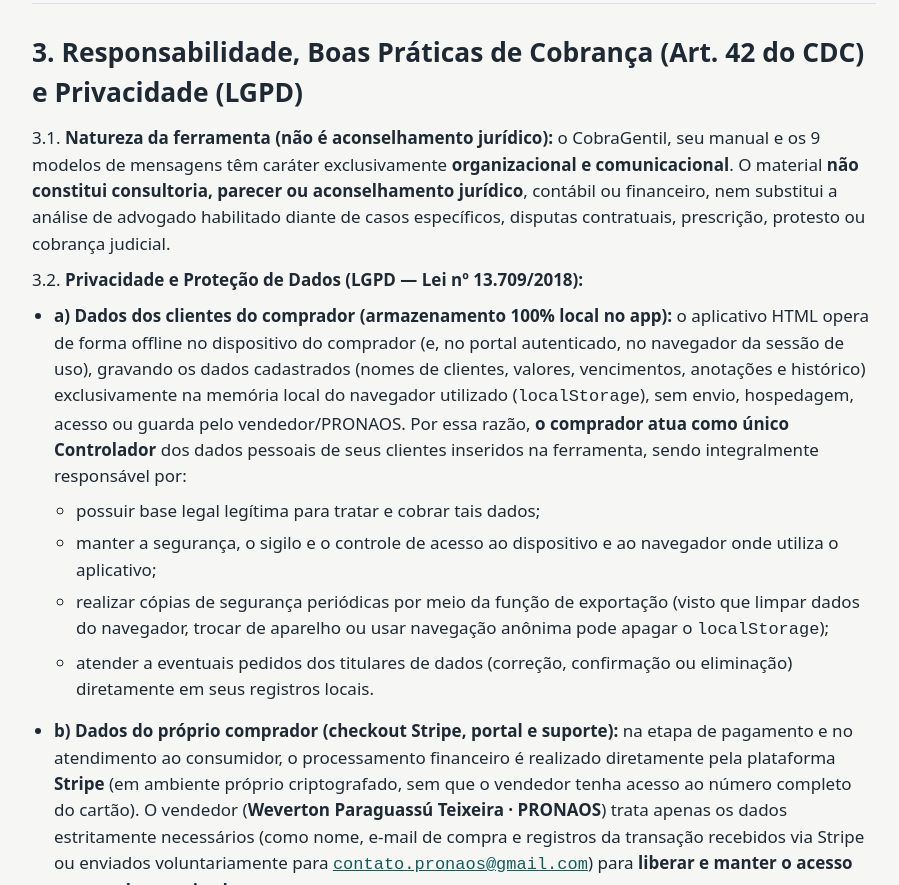
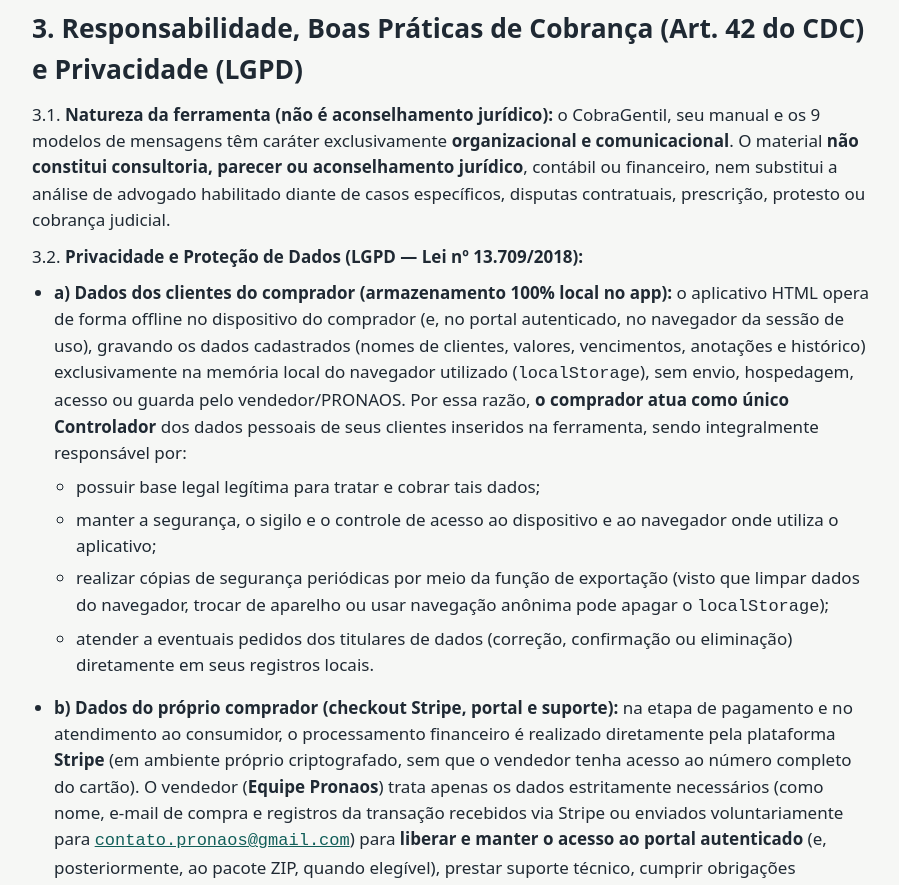
Before and after one commit to WevertonParaguassu/cobragentil-portal, a plain HTML site: page web/termos.html in a window 1280 px wide. Shown: the part 1915-2800 px from the top of the page, without its empty margins (186-1085 px from the left). Drawn offline with Linux system fonts and the light colour scheme.

Commit message:
Atualiza o fornecedor visível para Equipe Pronaos

```diff
--- a/web/termos.html
+++ b/web/termos.html
@@ -32,7 +32,7 @@ hr.sep{border:0;border-top:1px solid var(--borda);margin:28px 0}
   <div class="wrap">
     <article>
 <p class="meta"><strong>Versão:</strong> 1.1 (13/11/2026, horário de Brasília)</p>
-<p class="meta"><strong>Responsável pela oferta:</strong> Weverton Paraguassú Teixeira · PRONAOS (suporte: <code><a href="mailto:contato.pronaos@gmail.com">contato.pronaos@gmail.com</a></code> | checkout oficial: Stripe)</p>
+<p class="meta"><strong>Responsável pela oferta:</strong> Equipe Pronaos (suporte: <code><a href="mailto:contato.pronaos@gmail.com">contato.pronaos@gmail.com</a></code> | checkout oficial: Stripe)</p>
 <p class="meta"><strong>Produto:</strong> CobraGentil (acesso autenticado ao portal web, aplicativo HTML, manual de uso e 9 modelos de mensagens de cobrança para WhatsApp — pagamento único de R$ 49,00)</p>
 <hr class="sep">
 <h2>1. Objeto e Licença de Uso Individual</h2>
@@ -63,7 +63,7 @@ hr.sep{border:0;border-top:1px solid var(--borda);margin:28px 0}
 <li>realizar cópias de segurança periódicas por meio da função de exportação (visto que limpar dados do navegador, trocar de aparelho ou usar navegação anônima pode apagar o <code>localStorage</code>);</li>
 <li>atender a eventuais pedidos dos titulares de dados (correção, confirmação ou eliminação) diretamente em seus registros locais.</li>
 </ul></li>
-<li><strong>b) Dados do próprio comprador (checkout Stripe, portal e suporte):</strong> na etapa de pagamento e no atendimento ao consumidor, o processamento financeiro é realizado diretamente pela plataforma <strong>Stripe</strong> (em ambiente próprio criptografado, sem que o vendedor tenha acesso ao número completo do cartão). O vendedor (<strong>Weverton Paraguassú Teixeira · PRONAOS</strong>) trata apenas os dados estritamente necessários (como nome, e-mail de compra e registros da transação recebidos via Stripe ou enviados voluntariamente para <code><a href="mailto:contato.pronaos@gmail.com">contato.pronaos@gmail.com</a></code>) para <strong>liberar e manter o acesso ao portal autenticado</strong> (e, posteriormente, ao pacote ZIP, quando elegível), prestar suporte técnico, cumprir obrigações legais/fiscais, prevenir fraudes e processar cancelamentos e reembolsos dentro do prazo legal (Art. 7º, incisos II, V e IX, da LGPD). Esses dados não são vendidos nem compartilhados com terceiros para fins de publicidade, podendo o comprador solicitar informações ou atendimento sobre seus dados pessoais diretamente pelo e-mail <code><a href="mailto:contato.pronaos@gmail.com">contato.pronaos@gmail.com</a></code>.</li>
+<li><strong>b) Dados do próprio comprador (checkout Stripe, portal e suporte):</strong> na etapa de pagamento e no atendimento ao consumidor, o processamento financeiro é realizado diretamente pela plataforma <strong>Stripe</strong> (em ambiente próprio criptografado, sem que o vendedor tenha acesso ao número completo do cartão). O vendedor (<strong>Equipe Pronaos</strong>) trata apenas os dados estritamente necessários (como nome, e-mail de compra e registros da transação recebidos via Stripe ou enviados voluntariamente para <code><a href="mailto:contato.pronaos@gmail.com">contato.pronaos@gmail.com</a></code>) para <strong>liberar e manter o acesso ao portal autenticado</strong> (e, posteriormente, ao pacote ZIP, quando elegível), prestar suporte técnico, cumprir obrigações legais/fiscais, prevenir fraudes e processar cancelamentos e reembolsos dentro do prazo legal (Art. 7º, incisos II, V e IX, da LGPD). Esses dados não são vendidos nem compartilhados com terceiros para fins de publicidade, podendo o comprador solicitar informações ou atendimento sobre seus dados pessoais diretamente pelo e-mail <code><a href="mailto:contato.pronaos@gmail.com">contato.pronaos@gmail.com</a></code>.</li>
 </ul>
 <p>3.3. <strong>Vedação à cobrança abusiva ou vexatória (Arts. 42 e 71 do CDC):</strong></p>
 <ul>
@@ -78,7 +78,7 @@ hr.sep{border:0;border-top:1px solid var(--borda);margin:28px 0}
 <p>4.2. <strong>Sem promessa de ganho ou recuperação garantida:</strong> a existência de demanda geral no mercado <strong>não garante vendas, faturamento, lucro nem recuperação efetiva de valores em atraso</strong>. O CobraGentil fornece organização e modelos de comunicação respeitosa, mas o pagamento depende exclusivamente da relação comercial e da capacidade financeira dos clientes do comprador.</p>
 <hr class="sep">
 <h2>5. Suporte, Legislação Aplicável e Disposições Gerais</h2>
-<p>5.1. <strong>Canal oficial de suporte:</strong> o responsável pela oferta é <strong>Weverton Paraguassú Teixeira · PRONAOS</strong>, com canal eletrônico oficial em <strong><a href="mailto:contato.pronaos@gmail.com">contato.pronaos@gmail.com</a></strong>. Dúvidas sobre acesso ao portal, login por e-mail, download do pacote ZIP (quando liberado), restauração de arquivo, garantia técnica ou exercício do direito de arrependimento devem ser encaminhadas para <strong><a href="mailto:contato.pronaos@gmail.com">contato.pronaos@gmail.com</a></strong>, informando o e-mail utilizado na compra pela Stripe.</p>
+<p>5.1. <strong>Canal oficial de suporte:</strong> o responsável pela oferta é <strong>Equipe Pronaos</strong>, com canal eletrônico oficial em <strong><a href="mailto:contato.pronaos@gmail.com">contato.pronaos@gmail.com</a></strong>. Dúvidas sobre acesso ao portal, login por e-mail, download do pacote ZIP (quando liberado), restauração de arquivo, garantia técnica ou exercício do direito de arrependimento devem ser encaminhadas para <strong><a href="mailto:contato.pronaos@gmail.com">contato.pronaos@gmail.com</a></strong>, informando o e-mail utilizado na compra pela Stripe.</p>
 <p>5.2. <strong>Vigência e alterações:</strong> esta licença aplica-se à versão 1.1 do CobraGentil adquirida pelo comprador, prevalecendo os termos vigentes na data da compra.</p>
 <p>5.3. <strong>Legislação aplicável:</strong> estes termos são regidos pelas leis da República Federativa do Brasil, especialmente pelo Código de Defesa do Consumidor (Lei nº 8.078/1990) e pela Lei Geral de Proteção de Dados Pessoais (Lei nº 13.709/2018).</p>
     </article>
@@ -86,7 +86,7 @@ hr.sep{border:0;border-top:1px solid var(--borda);margin:28px 0}
 </main>
 <footer>
   <div class="wrap">
-    <p><b>Fornecedor responsável: Weverton Paraguassú Teixeira · PRONAOS</b></p>
+    <p><b>Fornecedor responsável: Equipe Pronaos</b></p>
     <p><b>Canal eletrônico oficial / suporte:</b> <a href="mailto:contato.pronaos@gmail.com">contato.pronaos@gmail.com</a></p>
     <p><b>Pagamento:</b> Stripe (checkout seguro com cartão de crédito, Pix ou boleto)</p>
     <p><a href="./index.html">Área do comprador</a> · <a href="./termos.html">Termos de uso e licença</a></p>
```
Also changed, not shown: web/index.html (+1 -1 lines), web/obrigado.html (+1 -1 lines), 1 other file.
